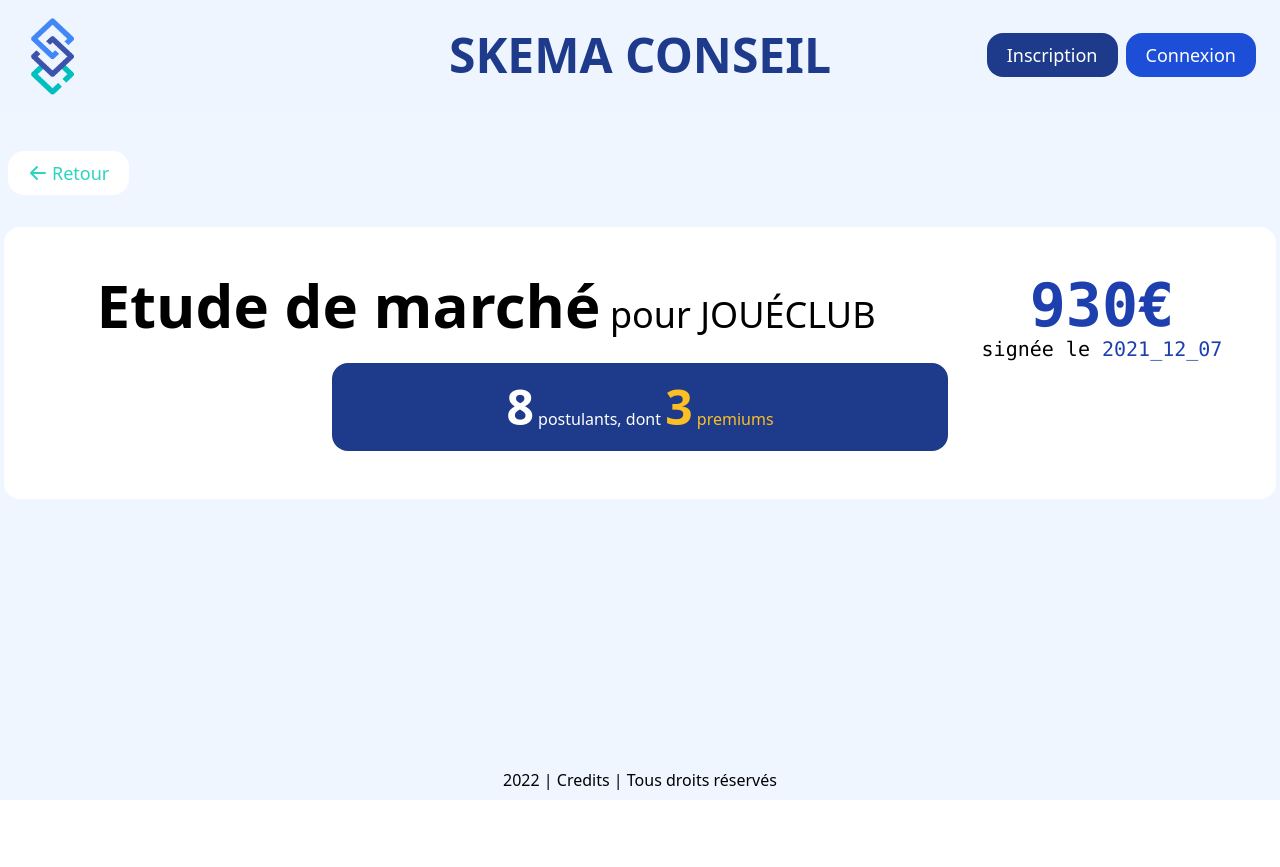
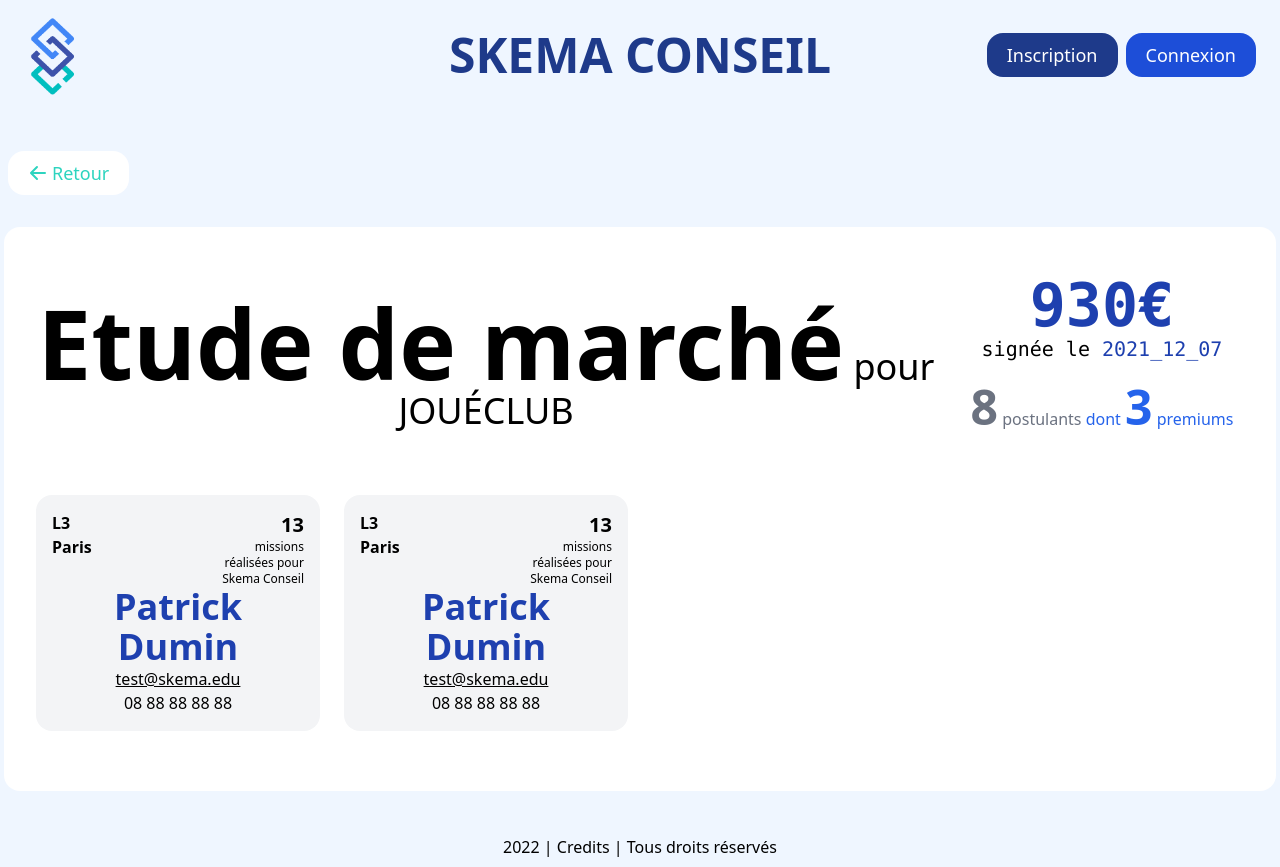
Before and after one commit to cypg09/plateforme-intervenants-frontend, a Next.js app: page /postulants/1 in a window 1280 px wide. Before the commit the page ends 800 px from the top, so only its background shows below. Built offline with nearby package versions, Linux system fonts and the light colour scheme.

Commit message:
Updated SubCardPostulant style

```diff
--- a/components/common/BackToDashboardBanner.js
+++ b/components/common/BackToDashboardBanner.js
@@ -8,7 +8,7 @@
         href={"/dashboard"}
         passHref
       >
-        <button className={"flex items-center px-5 py-2 m-1 text-lg text-teal-400 bg-white rounded-2xl flex-inline"}>
+        <button className={"flex items-center px-5 py-2 m-1 text-lg text-teal-400 bg-white rounded-2xl hover:bg-teal-300 hover:text-white"}>
           <svg xmlns="http://www.w3.org/2000/svg" className="mr-1 w-5 h-5" viewBox="0 0 20 20" fill="currentColor">
             <path fillRule="evenodd" d="M9.707 16.707a1 1 0 01-1.414 0l-6-6a1 1 0 010-1.414l6-6a1 1 0 011.414 1.414L5.414 9H17a1 1 0 110 2H5.414l4.293 4.293a1 1 0 010 1.414z" clipRule="evenodd" />
           </svg>
--- a/components/rh/postulants/CardPostulants/CardPostulants.js
+++ b/components/rh/postulants/CardPostulants/CardPostulants.js
@@ -1,6 +1,7 @@
 import { useRouter } from 'next/router';
 import React from 'react';
 import SubCardNombrePostulants from './SubCardNombrePostulants';
+import SubCardPostulant from './SubCardPostulant';
 
 export default function CardPostulants() {
   const router = useRouter();
@@ -11,6 +12,29 @@
   const [dateDeSignature, setDateDeSignature] = React.useState("2021_12_07");
   const [nombreDePostulants, setNombreDePostulants] = React.useState(8);
   const [nombreDePostulantsPremium, setNombreDePostulantsPremium] = React.useState(3);
+  const [postulants, setPostulants] = React.useState([
+    {
+      id: 1,
+      prenom: "Patrick",
+      nom: "Dumin",
+      promo: "L3",
+      campus: "Paris",
+      email: "test@skema.edu",
+      phone: "08 88 88 88 88",
+      nombreEtudesRealisees: 13,
+      isPremium: false,
+    }, {
+      id: 1,
+      prenom: "Patrick",
+      nom: "Dumin",
+      promo: "L3",
+      campus: "Paris",
+      email: "test@skema.edu",
+      phone: "08 88 88 88 88",
+      nombreEtudesRealisees: 13,
+      isPremium: true
+    }
+  ]);
   const { pid } = router.query;
 
   React.useEffect(() => {
@@ -19,29 +43,48 @@
   })
 
   return(
-    <div className="grid grid-cols-4 px-5 py-12 mt-8 bg-white rounded-2xl">
+    <div className="grid grid-cols-4 justify-center items-center px-5 py-12 mt-8 bg-white rounded-2xl">
+
       <h1 className='col-span-3 text-4xl'>
-        <span className='text-6xl font-bold'>{ type }</span>
+        <span className='text-8xl font-bold'>{ type }</span>
         {" "}pour{" "}
         <span className="uppercase">{ nomDuClient }</span>
       </h1>
-      <span>
+
+      <div>
         <p className='font-mono text-6xl font-semibold text-blue-800'>{ remuneration }€</p>
         <p className='font-mono text-xl'>signée le {" "}
           <span className='text-blue-800'>
             { dateDeSignature }
           </span>
         </p>
-      </span>
-
-      <div className='col-span-2 col-start-2'>
         <SubCardNombrePostulants
           nombreDePostulants={nombreDePostulants}
           nombreDePostulantsPremium={nombreDePostulantsPremium}
         />
       </div>
 
-    </div>
+      <div className='col-span-4 my-4'/>
+        {
+          postulants.map((postulant) => {
+            return(
+              <div className='col-span-1 m-3'>
+                <SubCardPostulant
+                  id={postulant.id}
+                  prenom={postulant.prenom}
+                  nom={postulant.nom}
+                  email={postulant.email}
+                  phone={postulant.phone}
+                  promo={postulant.promo}
+                  campus={postulant.campus}
+                  nombreEtudesRealisees={postulant.nombreEtudesRealisees}
+                  isPremium={postulant.isPremium}
+                />
+              </div>
+            );
+          })
+        }
+      </div>
   );
 
 }
--- a/components/rh/postulants/CardPostulants/SubCardNombrePostulants.js
+++ b/components/rh/postulants/CardPostulants/SubCardNombrePostulants.js
@@ -1,11 +1,14 @@
 export default function SubCardNombrePostulants({ nombreDePostulants, nombreDePostulantsPremium }) {
   return(
     <>
-      <div className="p-5 text-white bg-blue-900 rounded-2xl">
+      <div className="p-5 text-black rounded-2xl">
         <p className="align-middle">
-          <span className="text-5xl font-bold">{ nombreDePostulants }</span>
-          {" "}postulant{nombreDePostulants > 1 ? "s" : ""}, dont {" "}
-          <span className="text-amber-400">
+          <span className="text-gray-500">
+            <span className="text-5xl font-bold">{ nombreDePostulants }</span>
+            {" "}postulant{nombreDePostulants > 1 ? "s" : ""}
+          </span>
+          <span className="text-blue-600">
+            {" "} dont {" "}
             <span className="text-5xl font-bold">{ nombreDePostulantsPremium }</span>
             {" "}premium{ nombreDePostulantsPremium > 1 ? "s" : "" }
           </span>
--- /dev/null
+++ b/components/rh/postulants/CardPostulants/SubCardPostulant.js
@@ -0,0 +1,30 @@
+export default function SubCardPostulant({ id, prenom, nom, email, phone, promo, campus, nombreEtudesRealisees, isPremium }){
+  const cardBgColor = isPremium ? "bg-gray-100" : "bg-gray-100";
+
+  const SubLayout = ({ children }) => {
+      return (<div className={`grid grid-cols-6 p-4 rounded-2xl ${cardBgColor}`}>
+        { children }
+      </div>)
+  };
+
+  return(
+    <>
+      <SubLayout>
+        <div className="col-span-3 font-bold text-left">
+          <p>{ promo }</p>
+          <p>{ campus }</p>
+        </div>
+        <div/>
+        <p className="col-span-2 text-right">
+          <span className="text-xl font-bold">{ nombreEtudesRealisees }</span>
+          <p className="text-xs">{" "}missions réalisées pour Skema Conseil</p>
+        </p>
+        <div className="col-span-6">
+          <p className="text-4xl font-bold text-blue-800">{ prenom } { nom }</p>
+          <p type="email" className="underline">{ email }</p>
+          <p>{ phone }</p>
+        </div>
+      </SubLayout>
+    </>
+  );
+}
```
